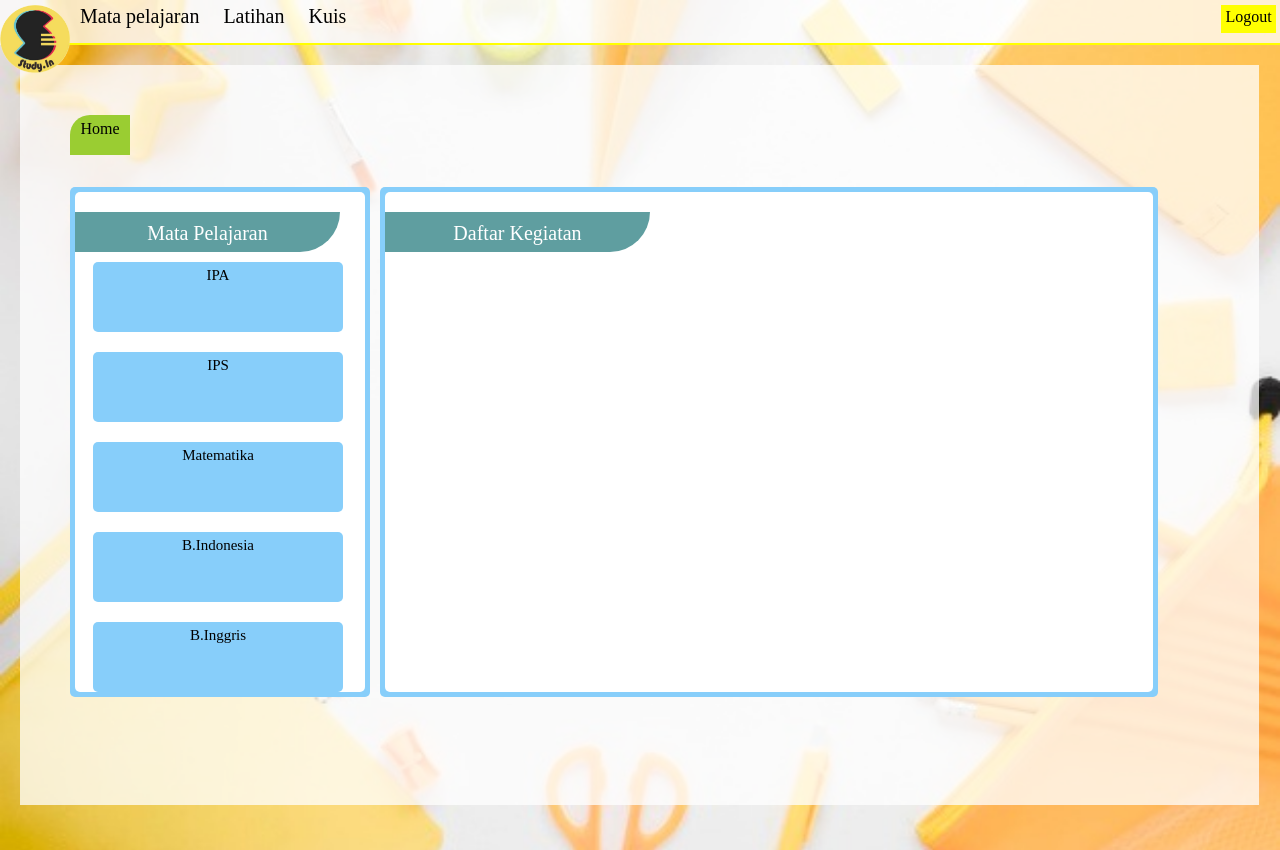
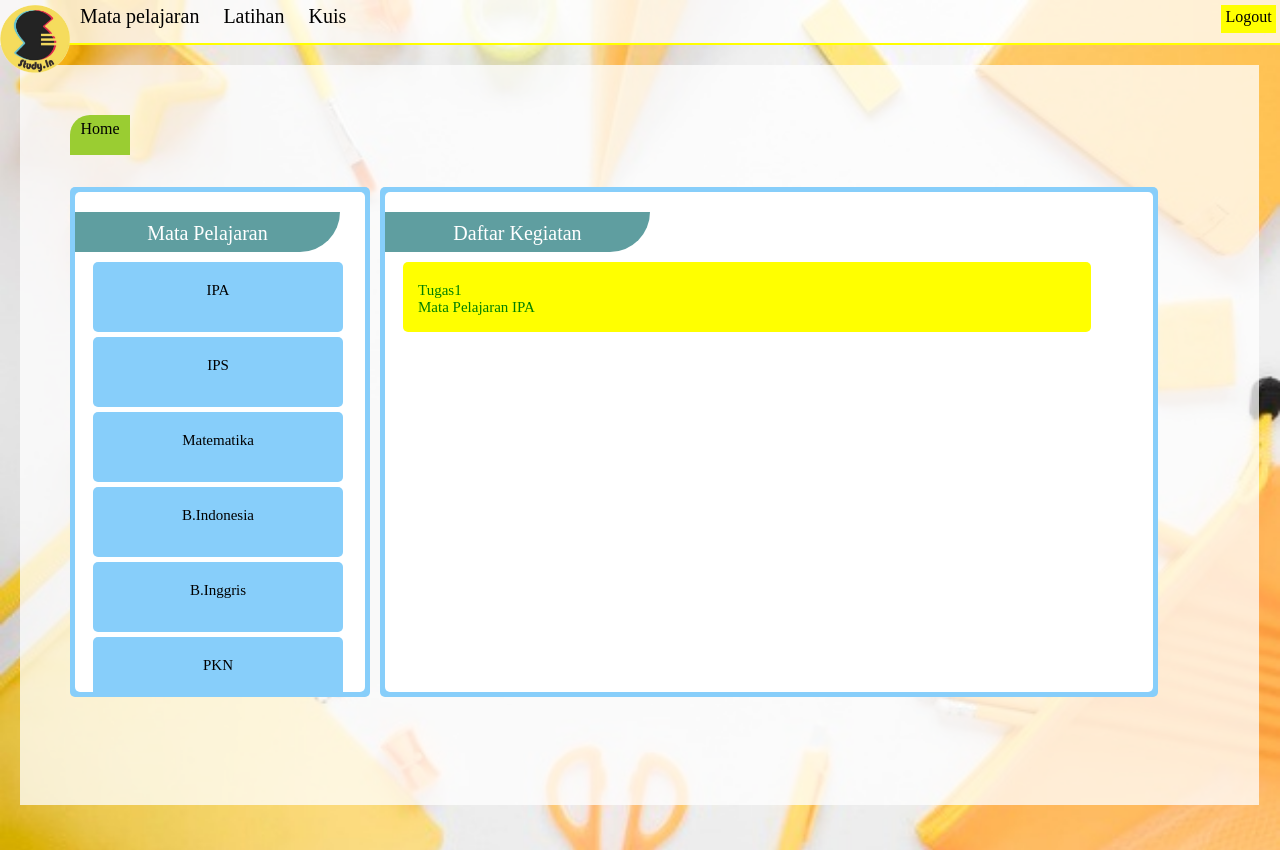
Before and after one commit to Gundho/Kelompok12, a plain HTML site: page main.html in a window 1280 px wide. Drawn offline with Linux system fonts and the light colour scheme.

Commit message:
Update main.html

```diff
--- a/main.html
+++ b/main.html
@@ -1,7 +1,7 @@
 <!DOCTYPE html>
 <html>
 <head>
-	<title>Main</title>
+	<title>Home</title>
 	<link rel="stylesheet" type="text/css" href="Style.css">
 </head>
 <body background="img/bg3.jpeg">
@@ -22,16 +22,21 @@
 			<div class="table1">
 				<div class="isi1">
 					<p align="center" id="kontenisijudul">Mata Pelajaran</p>
-					<p align="center" id="kontenisi" style="margin-top: 70px;">IPA</p>
-					<p align="center" id="kontenisi">IPS</p>
-					<p align="center" id="kontenisi">Matematika</p>
-					<p align="center" id="kontenisi">B.Indonesia</p>
-					<p align="center" id="kontenisi">B.Inggris</p>
+					<a href="IPA.html" id="kontenisi" style="margin-top: 70px;"><p align="center">IPA</p></a>
+					<a href="IPS.html" align="center" id="kontenisi"><p align="center">IPS</p></a>
+					<a href="MTK.html" align="center" id="kontenisi"><p align="center">Matematika</p></a>
+					<a href="Bindo.html" align="center" id="kontenisi"><p align="center">B.Indonesia</p></a>
+					<a href="Bing.html" align="center" id="kontenisi"><p align="center">B.Inggris</p></a>
+					<a href="PKN.html" align="center" id="kontenisi"><p align="center">PKN</p></a>
 				</div>
 			</div>
 			<div class="table2">
 				<div class="isi2">
 					<p align="center" id="kontenisijudul">Daftar Kegiatan</p>
+					<a href="t1IPA.html" id="kontenisi2" style="margin-top: 70px;">
+						<p style="margin-left: 10px;">Tugas1<br>Mata Pelajaran IPA</p>
+					</a>
+
 				</div>
 			</div>
 		</div>
```
